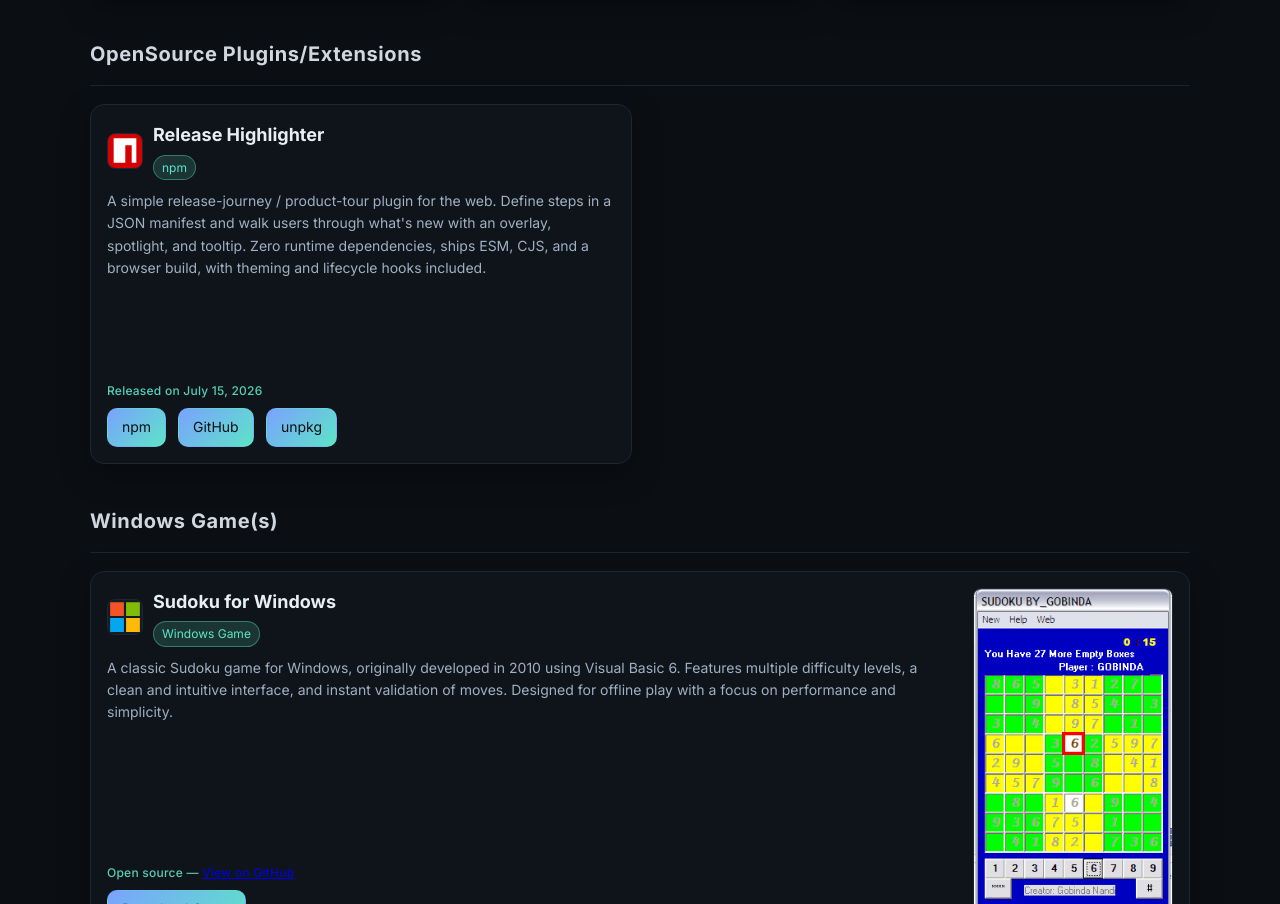
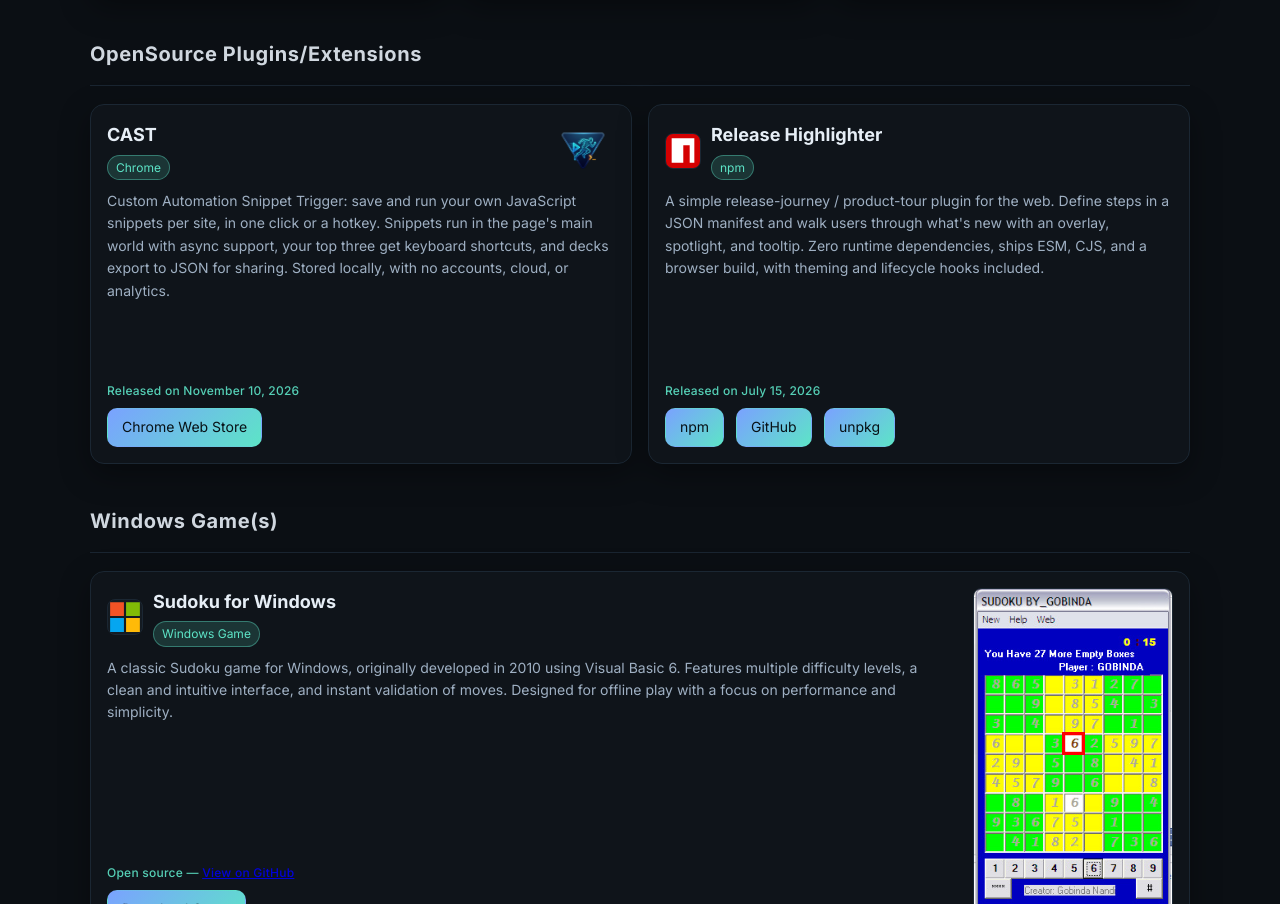
Before and after one commit to inandi/portfolio, a plain HTML site: page products.html in a window 1280 px wide. Shown: the part 1169-2073 px from the top of the page. Drawn offline with Linux system fonts and the light colour scheme.

Commit message:
Add new Chrome extension "CAST" with description, release info, and icon

```diff
--- a/products.html
+++ b/products.html
@@ -825,6 +825,36 @@
             <div class="misc-content">
               <div class="app-row">
                 <div class="app-head">
+                  <div>
+                    <h3 style="text-align: left;">
+                      <a class="book-link"
+                        href="https://chromewebstore.google.com/detail/cast/gnelcmpbegkikdlokkncdbdnkfnomifk"
+                        target="_blank" rel="noopener" style="text-align: left; display: inline-block;">CAST</a>
+                    </h3>
+                    <span class="tag">Chrome</span>
+                  </div>
+                </div>
+                <img class="app-icon-lg" src="media/extension/cast.png" alt="CAST extension logo" loading="lazy"
+                  decoding="async">
+              </div>
+              <p class="misc-description">
+                Custom Automation Snippet Trigger: save and run your own JavaScript snippets per site, in one click or a
+                hotkey. Snippets run in the page's main world with async support, your top three get keyboard shortcuts,
+                and decks export to JSON for sharing. Stored locally, with no accounts, cloud, or analytics.
+              </p>
+              <p class="misc-release-info">Released on November 10, 2026</p>
+              <div class="cta">
+                <a class="btn primary"
+                  href="https://chromewebstore.google.com/detail/cast/gnelcmpbegkikdlokkncdbdnkfnomifk" target="_blank"
+                  rel="noopener">Chrome Web Store</a>
+              </div>
+            </div>
+          </article>
+
+          <article class="card misc-card">
+            <div class="misc-content">
+              <div class="app-row">
+                <div class="app-head">
                   <img class="app-icon" src="media/extension/npm-svgrepo-com.svg"
                     alt="Release Highlighter plugin icon" loading="lazy" decoding="async">
                   <div>
```
Also changed, not shown: media/extension/cast.png (added).
